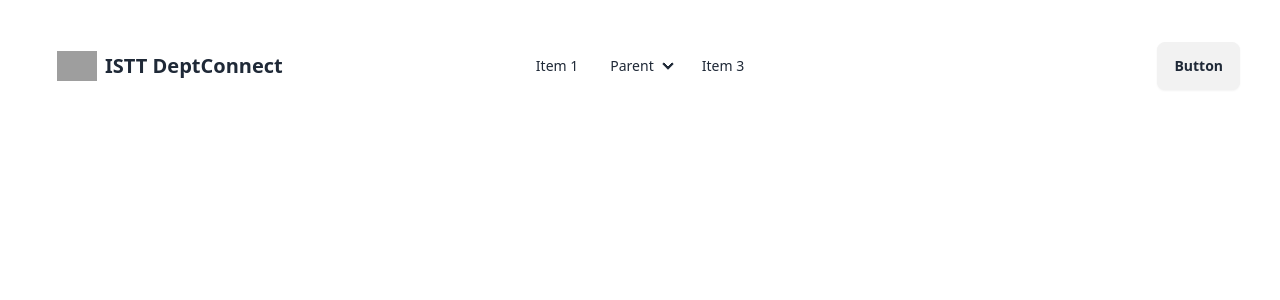
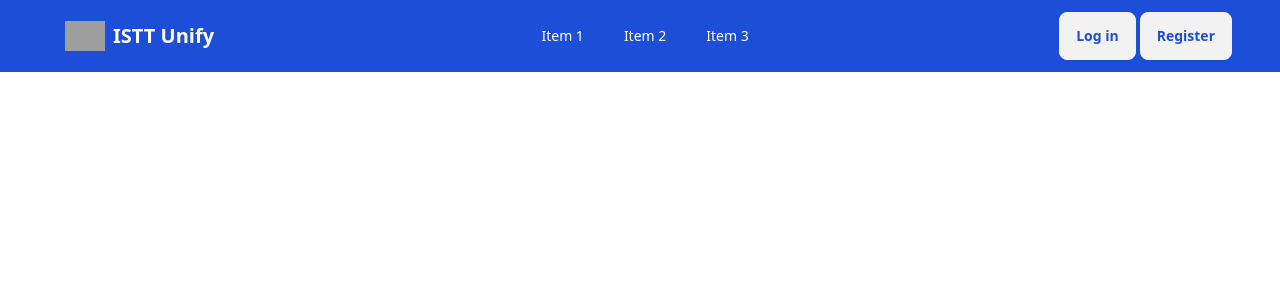
Before and after one commit to Rasc3ta/isttcst, a React (Vite) app: page / in a window 1280 px wide. Shown: the top 300 px of the page. Built offline with nearby package versions, Linux system fonts and the light colour scheme; grey boxes are pictures that could not be loaded.

Commit message:
added navbar

```diff
--- a/index.html
+++ b/index.html
@@ -2,9 +2,9 @@
 <html lang="en">
   <head>
     <meta charset="UTF-8" />
-    <link rel="icon" type="image/svg+xml" href="/src/assets/logo.png" />
+    <link rel="icon" type="image/svg+xml" href="https://i.ibb.co.com/CJ4kxjj/logo.png" />
     <meta name="viewport" content="width=device-width, initial-scale=1.0" />
-    <title>ISTT Dept Connect</title>
+    <title>ISTT Unify</title>
   </head>
   <body>
     <div id="root"></div>
--- a/src/App.jsx
+++ b/src/App.jsx
@@ -1,16 +1,21 @@
 import { useState } from 'react'
 import './App.css'
 import Navbar from './components/Navbar'
+import { Outlet } from 'react-router-dom'
 
 function App() {
   const [count, setCount] = useState(0)
 
   return (
-    <>
-     <div>
+
+     <div className='min-w-[400px]'>
     <Navbar></Navbar>
+
+    <div className='h-[80px]'>
+    </div>
+    <Outlet></Outlet>
      </div>
-    </>
+
   )
 }
 
--- a/src/components/Navbar.jsx
+++ b/src/components/Navbar.jsx
@@ -1,15 +1,20 @@
 import React from 'react';
 import PropTypes from 'prop-types';
+import { Link } from 'react-router-dom';
 
 const Navbar = () => {
     return (
-      <div className="navbar bg-base-100">
-        <div className="navbar-start">
-          <div className="dropdown">
-            <div tabIndex={0} role="button" className="btn btn-ghost lg:hidden">
+      <div className="fixed min-w-[400px] top-0 w-full left-0  bg-blue-700 md:px-10 flex justify-center">
+        <div className="navbar  max-w-7xl justify-between text-white ">
+          <div className="">
+            <div className="drawer lg:hidden">
+              <input id="my-drawer" type="checkbox" className="drawer-toggle" />
+              <div className="drawer-content">
+                {/* Page content here */}
+                <label htmlFor="my-drawer" className="btn drawer-button">
                   <svg
                     xmlns="http://www.w3.org/2000/svg"
-                className="h-5 w-5"
+                    className="h-5 w-5 text-blue-700"
                     fill="none"
                     viewBox="0 0 24 24"
                     stroke="currentColor"
@@ -21,59 +26,61 @@ const Navbar = () => {
                       d="M4 6h16M4 12h8m-8 6h16"
                     />
                   </svg>
+                </label>
               </div>
-            <ul
-              tabIndex={0}
-              className="menu menu-sm dropdown-content bg-base-100 rounded-box z-[1] mt-3 w-52 p-2 shadow"
+              <div className="drawer-side">
+                <label
+                  htmlFor="my-drawer"
+                  aria-label="close sidebar"
+                  className="drawer-overlay"
+                ></label>
+                <ul className="menu bg-blue-700 text-white flex flex-col gap-1  min-h-full w-[200px] p-4">
+                  {/* Sidebar content here */}
+                  <li className="flex items-center justify-center border-[2px] border-blue-700">
+                    <a>Sidebar Item 1</a>
+                  </li>
+                  <li className=" flex items-center justify-center border-[2px] border-blue-700">
+                    <a>Sidebar Item 2</a>
+                  </li>
+                </ul>
+              </div>
+            </div>
+
+            <Link
+              className="btn btn-ghost text-xl flex flex-nowrap flex-row items-center "
+              to={"/"}
             >
+              <img
+                src="https://i.ibb.co.com/CJ4kxjj/logo.png"
+                //   src="https://drive.google.com/file/d/1AworyMp2xBNNUE2jBlP3tgDijkoYAV57/view?usp=sharing"
+                className="w-[40px]"
+              />
+              <span className="flex flex-row flex-nowrap items-center">
+                ISTT Unify
+              </span>
+            </Link>
+          </div>
+          <div className=" hidden lg:flex">
+            <ul className="menu menu-horizontal gap-1 px-1">
               <li>
                 <a>Item 1</a>
               </li>
               <li>
-                <a>Parent</a>
-                <ul className="p-2">
-                  <li>
-                    <a>Submenu 1</a>
-                  </li>
-                  <li>
-                    <a>Submenu 2</a>
-                  </li>
-                </ul>
+                <a>Item 2</a>
               </li>
               <li>
                 <a>Item 3</a>
               </li>
             </ul>
           </div>
-          <a className="btn btn-ghost text-xl">
-            <img src="./../assets/logo.png" className='w-[40px]' />
-            ISTT DeptConnect</a>
+          <div className=" flex items-center justify-center gap-1">
+            <Link className="btn text-blue-700">Log in</Link>
+            <Link className="btn text-blue-700">Register</Link>
           </div>
-        <div className="navbar-center hidden lg:flex">
-          <ul className="menu menu-horizontal px-1">
-            <li>
-              <a>Item 1</a>
-            </li>
-            <li>
-              <details>
-                <summary>Parent</summary>
-                <ul className="p-2">
-                  <li>
-                    <a>Submenu 1</a>
-                  </li>
-                  <li>
-                    <a>Submenu 2</a>
-                  </li>
-                </ul>
-              </details>
-            </li>
-            <li>
-              <a>Item 3</a>
-            </li>
-          </ul>
-        </div>
-        <div className="navbar-end">
-          <a className="btn">Button</a>
+
+          {/*  */}
+
+          {/*  */}
         </div>
       </div>
     );
--- /dev/null
+++ b/src/components/router.jsx
@@ -0,0 +1,20 @@
+import { createBrowserRouter } from "react-router-dom";
+import App from "../App";
+
+const routes = createBrowserRouter([
+    {
+        path: "/",
+        element: <App></App>,
+        children: [
+
+            {
+                path: "/test"
+                ,element: <div>
+            <h1 className="text-5xl text-red-500">test</h1>
+        </div>
+    }
+]
+},
+])
+
+export default routes;
--- a/src/index.css
+++ b/src/index.css
@@ -1,3 +1,24 @@
 @tailwind base;
 @tailwind components;
 @tailwind utilities;
+
+
+
+#root {
+    padding: 0px
+}
+
+.menu li > *:not( .menu-title, details, .btn){
+  border: transparent solid 2px;
+  background-color: transparent;
+}
+
+.menu li > *:not(ul, .menu-title, details, .btn):hover {
+  border: white solid 2px;
+  background-color: transparent;
+}
+
+.menu li > *:not(ul, .menu-title, details, .btn):active {
+  background-color: white;
+  color: rgb(29 78 216);
+}
--- a/src/main.jsx
+++ b/src/main.jsx
@@ -2,9 +2,13 @@ import { StrictMode } from 'react'
 import { createRoot } from 'react-dom/client'
 import App from './App.jsx'
 import './index.css'
+import { RouterProvider } from 'react-router-dom'
+import routes from './components/router.jsx'
 
 createRoot(document.getElementById('root')).render(
   <StrictMode>
-    <App />
+
+    <RouterProvider router={routes} ></RouterProvider>
+
   </StrictMode>,
 )
```
Also changed, not shown: src/assets/logo.png (deleted). Lines whose indentation alone changed are shown as unchanged.
